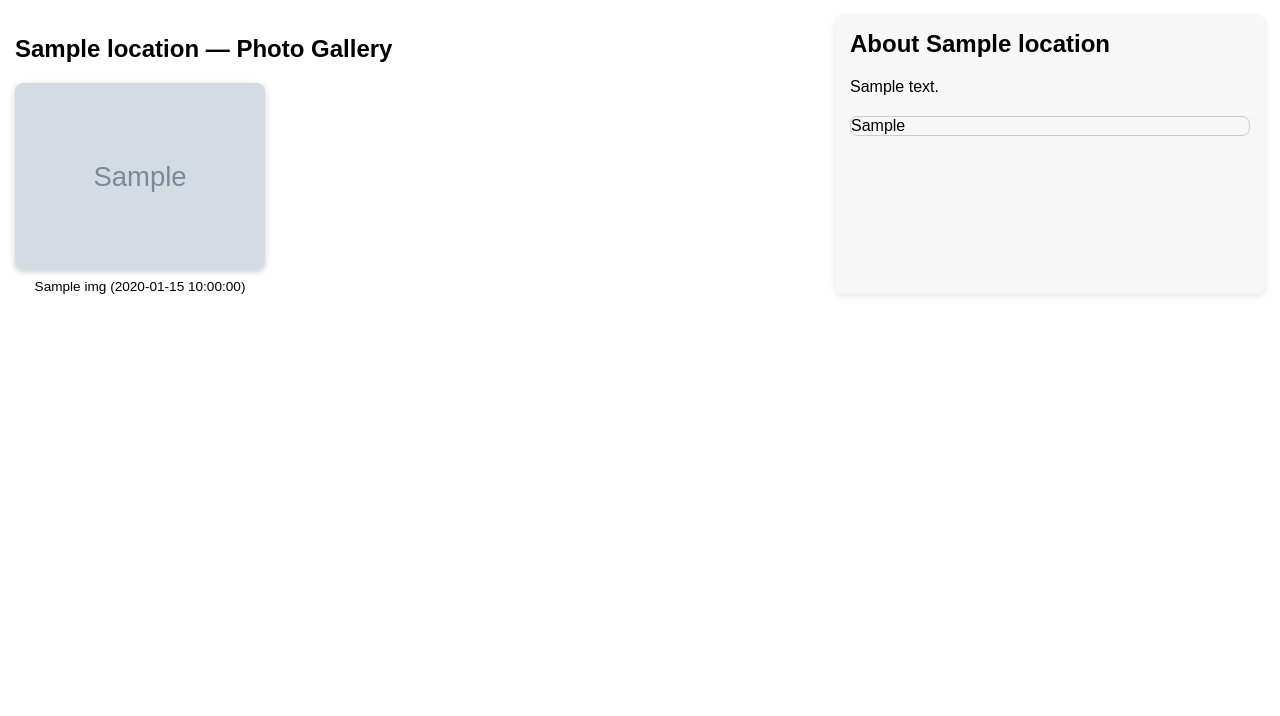
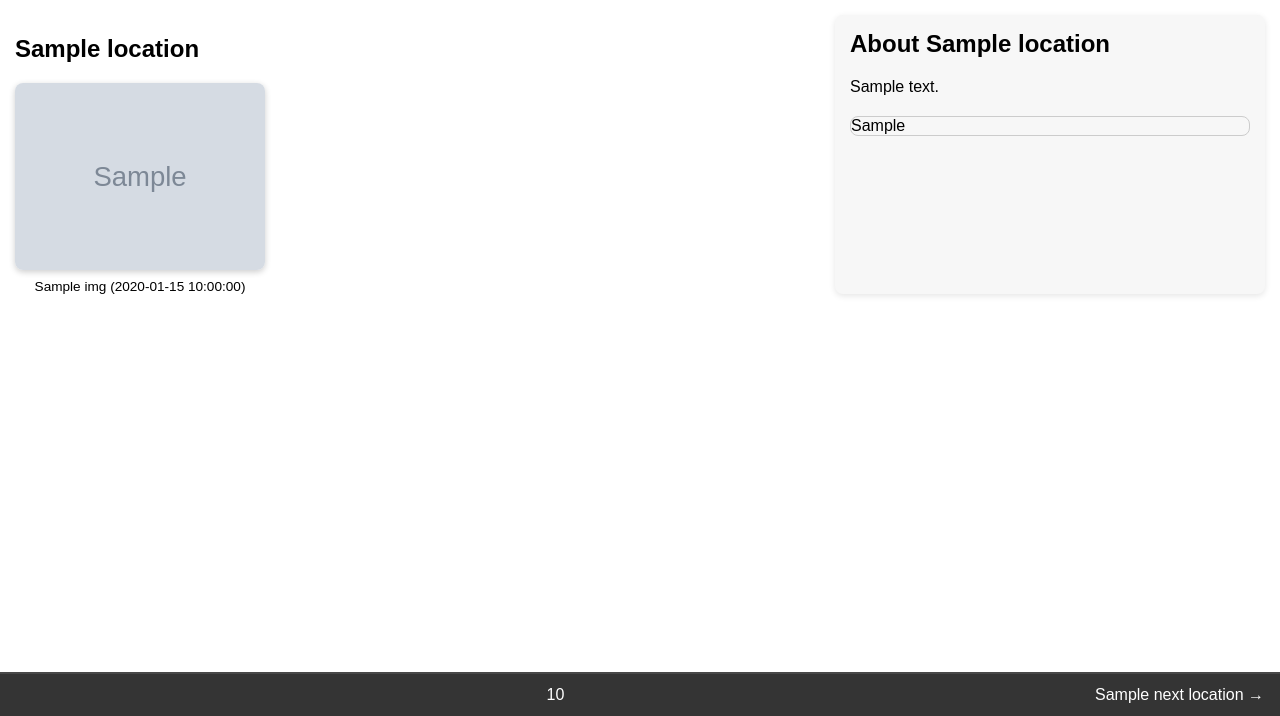
Before and after one commit to nmac98/bygone, a Flask app: template templates/gallery.html in a window 1280 px wide. Shown: the part 84-800 px from the top of the page. Run offline with Flask 3, Linux system fonts and the light colour scheme; the template is opened without the code that fills it: most values are stand-ins (such as "Sample title", 1, 10 or a date in 2020); grey boxes marked "Sample" are stand-in pictures.

Commit message:
New Route Feature and navigation banner

```diff
--- a/app.py
+++ b/app.py
@@ -1,7 +1,8 @@
-from flask import Flask, render_template, abort
+from flask import Flask, render_template, abort, request, url_for
 import folium
 import json
 import os
+from folium.features import DivIcon
 
 app = Flask(__name__)
 
@@ -9,11 +10,11 @@ app = Flask(__name__)
 with open("data/locations.json", "r") as f:
     LOCATIONS = json.load(f)
 
-def load_themes():
-    with open(os.path.join('data', 'themes.json')) as f:
+def load_routes():
+    with open(os.path.join('data', 'routes.json')) as f:
         return json.load(f)
 
-themes = load_themes()
+routes = load_routes()
 
 @app.route('/test')
 def test():
@@ -21,7 +22,7 @@ def test():
 
 @app.route('/test_themes')
 def test_themes():
-    return {"themes": themes}
+    return {"routes": routes}
 
 @app.route('/')
 def index():
@@ -46,10 +47,11 @@ def index():
             tooltip=name
         ).add_to(m)
 
-    return render_template("index.html", folium_map=m._repr_html_(), themes=themes)
+    return render_template("index.html", folium_map=m._repr_html_(), routes=routes)
 
 @app.route("/gallery/<loc_id>")
 def gallery(loc_id):
+
     loc = next((l for l in LOCATIONS if l["id"] == loc_id), None)
     if not loc:
         abort(404)
@@ -64,7 +66,39 @@ def gallery(loc_id):
 
     map_html = m._repr_html_()  # generates the <iframe> HTML
 
-    return render_template("gallery.html", location=loc, map_html=map_html)
+    route_id = request.args.get("route")
+    next_location = prev_location = None
+    dialogue = None
+    progress = None
+
+    if route_id:
+        route = next((r for r in routes if r["id"] == route_id), None)
+        if route:
+            stops = route["stops"]
+            current_index = next(
+                (i for i, stop in enumerate(stops) if stop["location_id"] == loc_id),
+                None
+            )
+
+            if current_index is not None:
+                dialogue = stops[current_index].get("dialogue", "")
+                total_stops = len(stops)
+                progress = f"Stop {current_index + 1} of {total_stops}"
+
+                if current_index < len(stops) - 1:
+                    next_id = stops[current_index + 1]["location_id"]
+                    next_location = next(
+                        (l for l in LOCATIONS if l["id"] == next_id),
+                        None
+                    )
+                if current_index > 0:
+                    prev_id = stops[current_index - 1]["location_id"]
+                    prev_location = next(
+                        (l for l in LOCATIONS if l["id"] == prev_id),
+                        None
+                    )
+
+    return render_template("gallery.html", location=loc, map_html=map_html, next_location=next_location, prev_location=prev_location, dialogue=dialogue, route_id=route_id, progress=progress)
 
 @app.route('/photo/<loc_id>/<photo_file>')
 def photo_detail(loc_id, photo_file):
@@ -91,39 +125,55 @@ def photo_detail(loc_id, photo_file):
         next_photo=next_photo
     )
 
-@app.route("/theme/<theme_name>")
-def theme_map(theme_name):
-    # Include locations where the theme is in the location's themes list
-    themed_locations = [loc for loc in LOCATIONS if theme_name in loc.get("themes", [])]
+@app.route("/route/<route_name>")
+def view_route(route_name):
+    route = next((r for r in routes if r['name'] == route_name), None)
+    if not route:
+        abort(404)
 
-    # Folium map centered on Dublin
-    m = folium.Map(location=[53.349805, -6.26031], zoom_start=13)
+    # Load locations for this route
+    with open(os.path.join('data', 'locations.json')) as f:
+        locations = json.load(f)
 
+    stops = []
+    for stop in route['stops']:
+        loc = next((l for l in locations if l['id'] == stop['location_id']), None)
+        if loc:
+            loc_copy = loc.copy()
+            loc_copy['dialogue'] = stop['dialogue']
+            stops.append(loc_copy)
 
-    # Add markers
-    for loc in themed_locations:
-        name = loc["name"]
-        lat, lon = loc["lat"], loc["lon"]
-        main_image = loc["images"][0]["file"]  # first image = cover
-        loc_id = loc["id"]
+    # Build Folium map with path line
+    m = folium.Map(location=[stops[0]['lat'], stops[0]['lon']], zoom_start=14)
 
-        popup_html = f"""
-        <b>{name}</b><br>
-        <img src="/static/images/{main_image}" width="200"><br>
-        <a href="/gallery/{loc_id}" target="_blank">See more photos</a>
-        """
-
+    coordinates = []
+    for i, stop in enumerate(stops, start=1):
+        coordinates.append((stop['lat'], stop['lon']))
         folium.Marker(
-            location=[lat, lon],
-            popup=folium.Popup(popup_html, max_width=250),
-            tooltip=name
+            [stop['lat'], stop['lon']],
+            popup=f"<b>{stop['name']}</b><br>{stop['dialogue']}",
+            tooltip=stop['name'],
+            icon=DivIcon(
+                icon_size=(30, 30),
+                icon_anchor=(15, 15),
+                html=f"""
+                <div style="
+                    background-color: #007bff;
+                    color: white;
+                    border-radius: 50%;
+                    text-align: center;
+                    font-weight: bold;
+                    line-height: 30px;
+                    width: 30px;
+                    height: 30px;
+                    border: 2px solid white;
+                    box-shadow: 0 0 3px rgba(0,0,0,0.3);
+                ">{i}</div>
+                """
+            )
         ).add_to(m)
 
-
-
-    map_html = m._repr_html_()
-    return render_template("theme_map.html", theme_name=theme_name, map_html=map_html)
-
+    return render_template('route.html', route=route, stops=stops, map_html=m._repr_html_())
 
 if __name__ == "__main__":
     app.run(debug=True)
--- a/data/locations.json
+++ b/data/locations.json
@@ -424,5 +424,53 @@
             "description": ""
         }
     ]
+  },
+    {
+    "id": "isolation",
+    "name": "Old Isolation Hospital",
+    "lat": 53.349062,
+    "lon": -6.29511,
+    "description": null,
+    "themes": ["Around Parkgate Street"],
+    "images": [
+        {
+            "file": "collins2.jpeg",
+            "title": "Soldiers from 7th Battalion Royal Fusiliers leaving throught the main gate of the Royal Barracks, April 1915.",
+            "date": "April 1915",
+            "description": ""
+        }
+    ]
+  },
+    {
+    "id": "montpellier",
+    "name": "Montpellier Hill",
+    "lat": 53.348810,
+    "lon": -6.293169,
+    "description": null,
+    "themes": ["Around Parkgate Street"],
+    "images": [
+        {
+            "file": "collins2.jpeg",
+            "title": "Soldiers from 7th Battalion Royal Fusiliers leaving throught the main gate of the Royal Barracks, April 1915.",
+            "date": "April 1915",
+            "description": ""
+        }
+    ]
+  },
+    {
+    "id": "mendicity_north",
+    "name": "The Mendicity Institution, from the North Quays",
+    "lat": 53.346988,
+    "lon": -6.2856,
+    "description": null,
+    "themes": ["Around Parkgate Street"],
+    "images": [
+        {
+            "file": "collins2.jpeg",
+            "title": "Soldiers from 7th Battalion Royal Fusiliers leaving throught the main gate of the Royal Barracks, April 1915.",
+            "date": "April 1915",
+            "description": ""
+        }
+    ]
   }
 ]
--- a/data/themes.json
+++ /dev/null
@@ -1,17 +0,0 @@
-[
-    {
-        "id": "literary",
-        "name": "Literary Dublin",
-        "description": "Description of Literary Dublin"
-    },
-    {
-        "id": "1916",
-        "name": "1916 Rising",
-        "description": "Description of the 1916 Rising."
-    },
-    {
-        "id": "blackhall",
-        "name": "Around Blackhall",
-        "description": "A tour of the sites and history of the areas around Blackhall including Stoneybatter and Smithfield. From the Danes to the Dubliners."
-    }
-]
--- a/static/css/styles.css
+++ b/static/css/styles.css
@@ -191,3 +191,71 @@ main {
 .theme-btn:hover {
   background: #555;
 }
+
+.stop-button {
+    display: inline-block;
+    text-decoration: none;
+    background-color: #007bff;
+    color: white;
+    padding: 10px 16px;
+    border-radius: 6px;
+    font-weight: bold;
+    transition: background-color 0.2s ease;
+}
+
+.stop-button:hover {
+    background-color: #0056b3;
+}
+
+.next-stop-container {
+    margin-top: 30px;
+    text-align: right;
+}
+
+.next-stop-container.end {
+    text-align: center;
+    color: #555;
+    font-style: italic;
+}
+
+.route-banner {
+  position: fixed;
+  bottom: 0;
+  left: 0;
+  width: 100%;
+  background: rgba(30, 30, 30, 0.9);
+  color: white;
+  display: flex;
+  justify-content: space-between;
+  align-items: center;
+  padding: 0.75rem 1rem;
+  font-family: "Poppins", sans-serif;
+  font-size: 1rem;
+  z-index: 1000;
+  backdrop-filter: blur(8px);
+  border-top: 2px solid rgba(255, 255, 255, 0.1);
+  box-sizing: border-box;
+  overflow: hidden;
+}
+
+.route-btn {
+  color: #fff;
+  text-decoration: none;
+  font-weight: 500;
+  transition: opacity 0.2s ease, transform 0.2s ease;
+}
+
+.route-btn:hover {
+  opacity: 0.8;
+  transform: translateY(-2px);
+}
+
+.route-btn.disabled {
+  opacity: 0.3;
+  pointer-events: none;
+}
+
+.route-progress {
+  font-weight: 600;
+  letter-spacing: 0.5px;
+}
--- a/templates/gallery.html
+++ b/templates/gallery.html
@@ -5,7 +5,7 @@
 {% block content %}
 <div class="index-container">
     <div class="gallery-column">
-        <h2>{{ location.name }} — Photo Gallery</h2>
+        <h2>{{ location.name }}</h2>
         <div class="gallery">
             {% for img in location.images %}
                 <a href="/photo/{{ location.id }}/{{ img.file }}">
@@ -24,6 +24,34 @@
         <div class="map-box">
             {{ map_html|safe }}
         </div>
+
     </div>
 </div>
+
+{% if route_id %}
+
+<div class="route-banner">
+    {% if prev_location %}
+        <a href="{{ url_for('gallery', loc_id=prev_location.id) }}?route={{ route_id }}" class="route-btn left">
+            ← {{ prev_location.name }}
+        </a>
+    {% else %}
+        <span class="route-btn left disabled"></span>
+    {% endif %}
+
+    <div class="route_progress">
+        {{ progress }}
+    </div>
+
+    {% if next_location %}
+        <a href="{{ url_for('gallery', loc_id=next_location.id) }}?route={{ route_id }}" class = "route-btn right">
+            {{ next_location.name }} →
+        </a>
+    {% else %}
+        <span class="route-btn right disabled"></span>
+    {% endif %}
+</div>
+
+{% endif %}
+
 {% endblock %}
--- a/templates/index.html
+++ b/templates/index.html
@@ -16,10 +16,10 @@
   <aside class="themes-column">
     <h2>Explore by Theme</h2>
     <ul class="themes-list">
-      {% for theme in themes %}
+      {% for route in routes %}
         <li>
-          <a class="theme-btn" href="{{ url_for('theme_map', theme_name=theme.name) }}">
-            {{ theme.name }}
+          <a class="theme-btn" href="{{ url_for('view_route', route_name=route.name) }}">
+            {{ route.name }}
           </a>
         </li>
       {% endfor %}
```
Also changed, not shown: data/routes.json (added, +59 -0 lines), templates/route.html (added, +40 -0 lines), templates/theme_map.html (deleted, +0 -22 lines).
